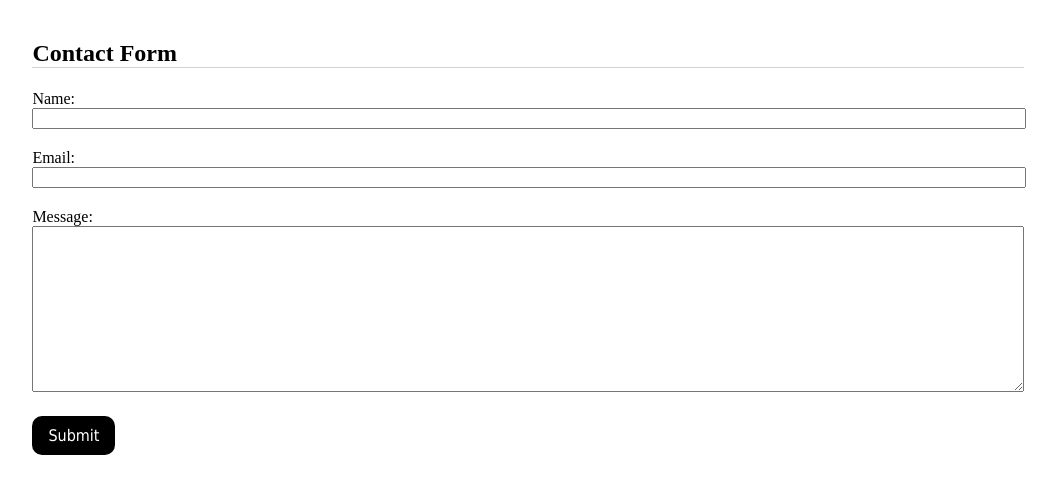
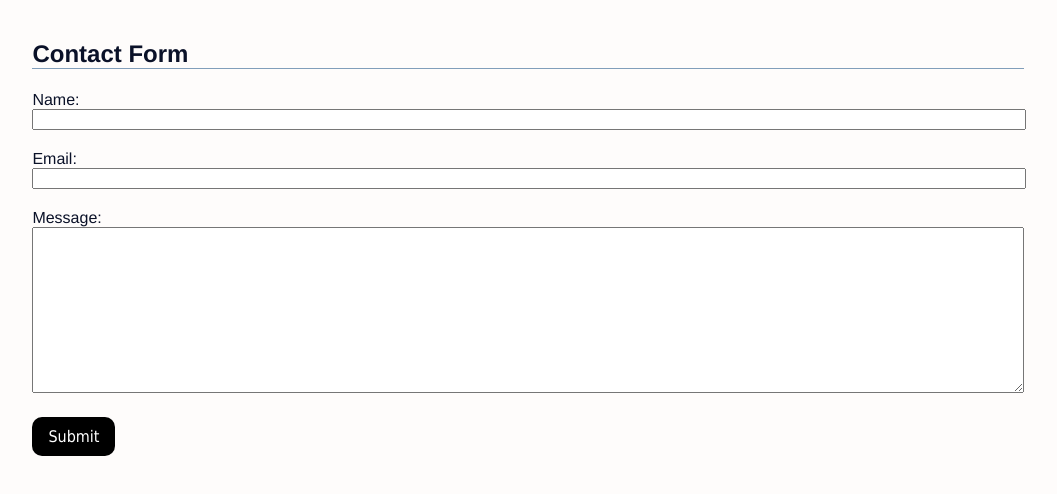
Before and after one commit to Kristen800/Email-form, a plain HTML site: page index.html in a window 1280 px wide. Shown: the whole page, without its empty margins (112-1169 px from the left). Drawn offline with Linux system fonts and the light colour scheme.

Commit message:
Update style.css

```diff
--- a/style.css
+++ b/style.css
@@ -7,6 +7,11 @@ form button {
     background: #000;
     color: #fff;
     margin: 0 8px 10px 0;
+}
+body{
+  background-color:#FEFCFB;
+  font-family:Helvetica, Arial;
+  color:#0A1128;
 }
 main {
   padding: 20px 0;
@@ -18,17 +23,15 @@ section {
 
 main h1 {
   margin: 0 10px;
-  border-bottom: 1px solid gray;
+  border-bottom: 1px solid  #819EBA;
 }
 
 main h2 {
   margin: 12px 10px;
-  border-bottom: 1px solid lightgray;
+  border-bottom: 1px solid  #819EBA;
 }
 
-main img {
-  width: 100%;
-}
+
 
 /* Contact Form - Image */
 
```
